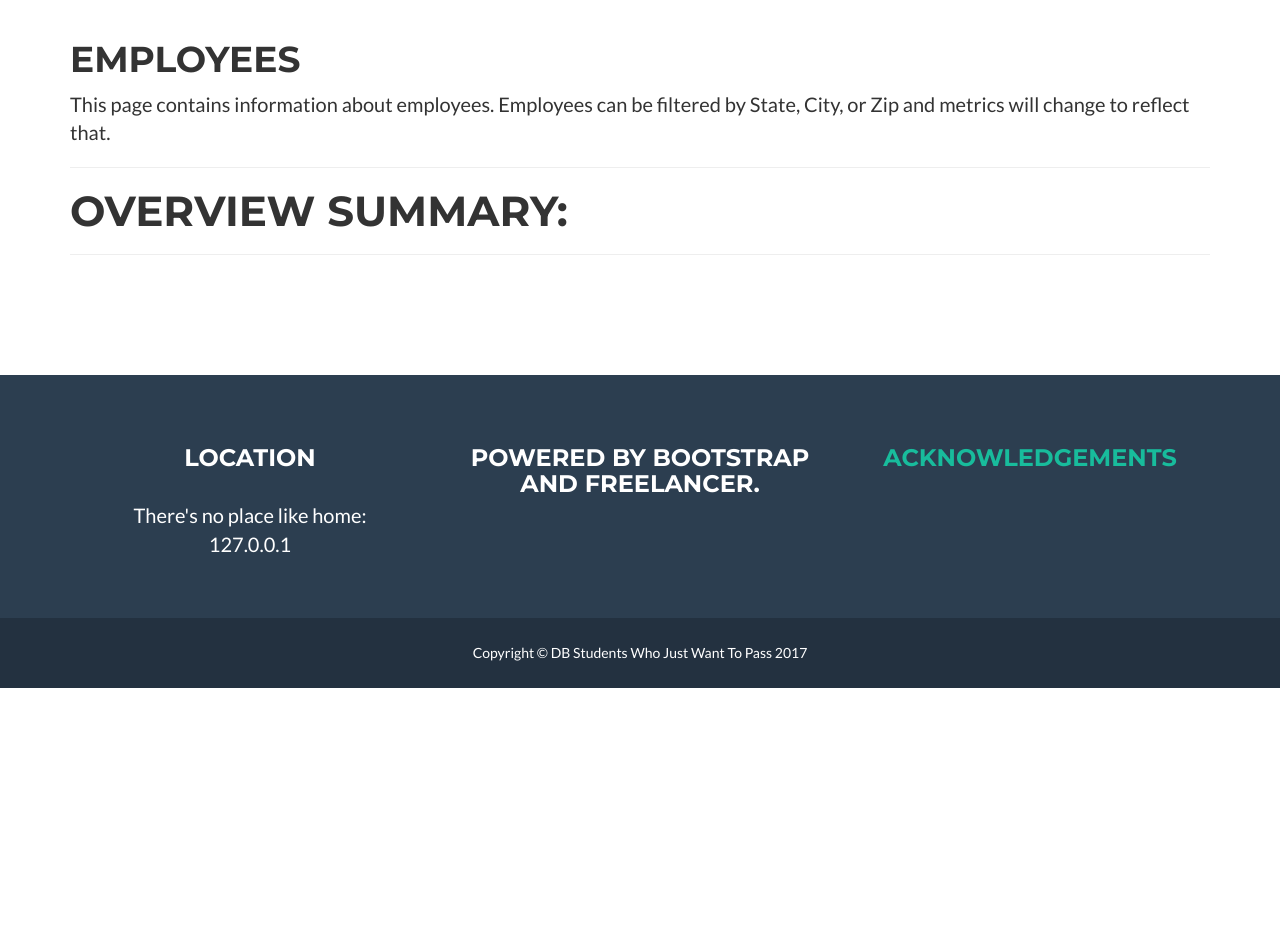
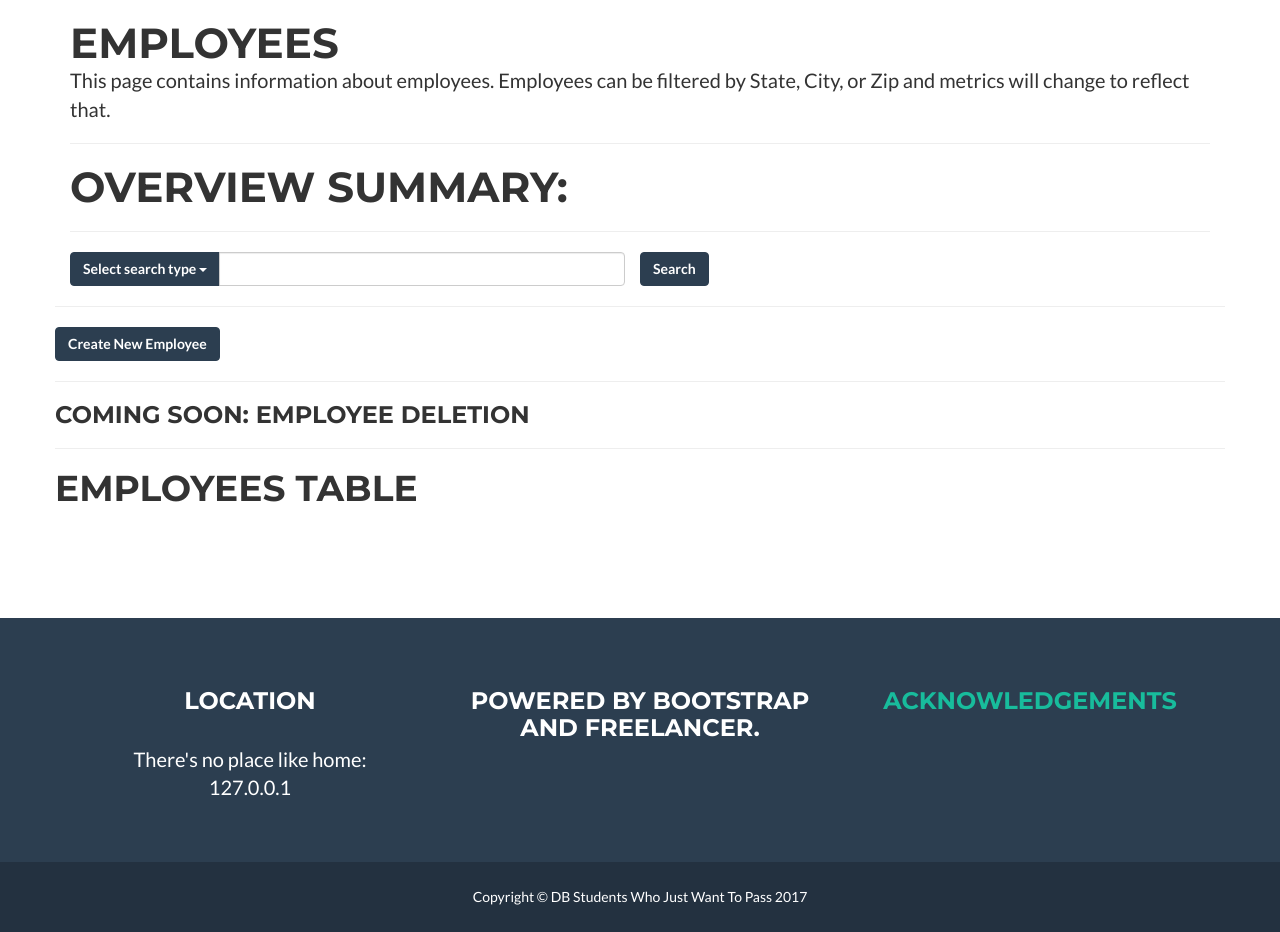
Before and after one commit to 0x8/DatabaseDesign, a Flask app: template templates/employees.html in a window 1280 px wide. Shown: the part 100-1032 px from the top of the page. Before the commit the page ends 788 px from the top, so only its background shows below. Run offline with Flask 2, Linux system fonts and the light colour scheme; the template is opened without the code that fills it, so the values that code supplies are empty; some libraries are stand-ins or nearby versions.

Commit message:
I've added tables to every page and formatted them, each requires some additional formatting and logic to work right

```diff
--- a/templates/employees.html
+++ b/templates/employees.html
@@ -8,7 +8,7 @@ Silkroad Employee Management
 
 <div class="container">
 	<section id="Body">
-	<h1>Employees</h1>
+	<h2>Employees</h2>
 	<p>This page contains information about employees.
 	   Employees can be filtered by State, City, or Zip
 	   and metrics will change to reflect that.
@@ -19,8 +19,46 @@ Silkroad Employee Management
 	<p><strong>{{ avg_hourly_str }}</strong> {{ avg_pay }}</p>
 	<p><strong>{{ sal_dev }}</strong></p>
 	<p><strong>{{ hrly_dev }}</strong></p>
+
 	<hr></hr>
 
+	<!-- Search menu and input field -->
+	<div class="row">
+		<div class="col-lg-6">
+			<div class="input-group">
+				<div class="input-group-btn">
+					<button class="btn btn-primary dropdown-toggle"
+						data-toggle="dropdown" aria-haspopup="true"
+						aria-expanded="flase"> Select search type
+						<span class="caret"></span>
+					</button>
+					<ul class="dropdown-menu">
+						<li><button class="btn btn-primary" id='search_byStore' style="width:100%">Search By Store</button></li>
+						<li><button class="btn btn-primary" id='search_byState' style="width:100%">Search By State</button></li>
+						<li><button class="btn btn-primary" id='search_byCity' style="width:100%">Search By City</button></li>
+						<li><button class="btn btn-primary" id='search_byZip' style="width:100%">Search By Zip</button></li>
+					</ul>
+				</div>
+			<input type="text" class="form-control" id="sortKey">
+		</div>
+	</div>
+	<button id="GO" class="btn btn-primary">Search</button>
+
+	<hr></hr>
+
+	<!-- Need to add logic to redirect to page and then on that page submit, get back here -->
+	<!-- In prep, I am calling that page "Create Employee", which will also require assigning him to a store
+		 since it is not allowed to have employees belonging nowhere. This means it will update both the
+		 Employees table AND the Stores table. -->
+	<button class='btn btn-primary' href='/CreateEmployee'>Create New Employee</button>
+
+	<hr></hr>
+
+	<h3>Coming soon: Employee deletion</h3>
+
+	<hr></hr>
+
+	<h1>Employees Table</h1>
 	{{ empTable }}
 	</section>
 </div>
```
Also changed, not shown: templates/stores.html (+33 -4 lines), templates/users.html (+18 -3 lines).
